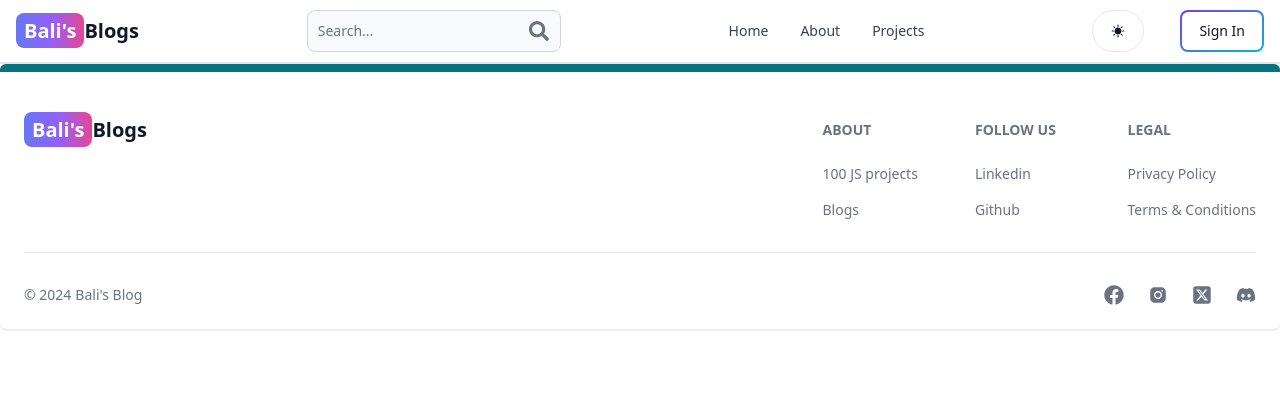
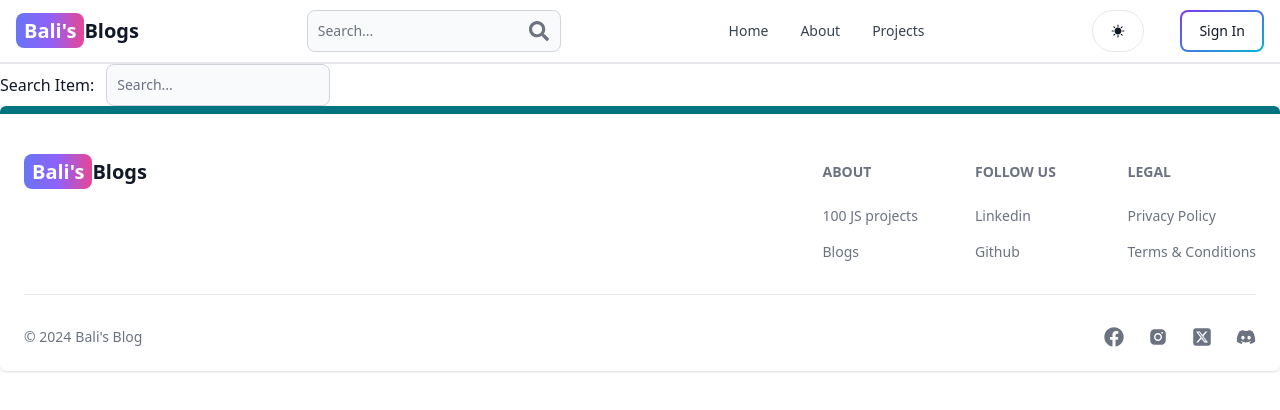
Before and after one commit to MuhammadBilal0111/Bali-s-blog, a React app in the folder Blog Website/Client/blog/: page /search in a window 1280 px wide. Shown: the top 410 px of the page. Built offline with nearby package versions, Linux system fonts and the light colour scheme; no server answers; the HTML template or start-up script is replaced by a standard one.

Commit message:
adjust search term api

```diff
--- a/Blog Website/Client/blog/src/App.jsx
+++ b/Blog Website/Client/blog/src/App.jsx
@@ -14,6 +14,7 @@ import CreatePost from "./pages/CreatePost";
 import UpdatePost from "./pages/UpdatePost";
 import PostPage from "./pages/PostPage";
 import ScrollToTop from "./Components/ScrollToTop";
+import Search from "./pages/Search";
 
 function App() {
   return (
@@ -34,6 +35,7 @@ function App() {
         </Route>
         <Route path="/projects" element={<Projects />}></Route>
         <Route path="/post/:postSlug" element={<PostPage />}></Route>
+        <Route path="/search" element={<Search />}></Route>
       </Routes>
       <Footer />
     </BrowserRouter>
--- a/Blog Website/Client/blog/src/Components/Header.jsx
+++ b/Blog Website/Client/blog/src/Components/Header.jsx
@@ -1,4 +1,4 @@
-import React, { useState } from "react";
+import React, { useEffect, useState } from "react";
 import { Avatar, Button, Dropdown, Navbar, TextInput } from "flowbite-react";
 import { MdSunny } from "react-icons/md";
 import { Link, useLocation, useNavigate } from "react-router-dom";
@@ -8,14 +8,31 @@ import { useDispatch, useSelector } from "react-redux";
 import { toggleTheme } from "../store/themeSlice";
 import { signOutSuccess, signOutFailure } from "../store/userSlice";
 
-
 function Header() {
   const navigate = useNavigate();
   const [signout, setSignOut] = useState(null);
   const path = useLocation().pathname;
+  const location = useLocation();
   const dispatch = useDispatch();
   const { theme } = useSelector((state) => state.theme);
   const { currentUser } = useSelector((state) => state.user);
+  const [searchTerm, setSearchTerm] = useState("");
+
+  useEffect(() => {
+    const urlParams = new URLSearchParams(location.search);
+    const searchTermFromUrl = urlParams.get("searchTerm");
+    if (searchTermFromUrl) {
+      setSearchTerm(searchTermFromUrl);
+    }
+  }, [location.search]);
+
+  const handleSubmit = (e) => {
+    e.preventDefault();
+    const urlParams = new URLSearchParams(location.search);
+    urlParams.set("searchTerm", searchTerm);
+    const searchQuery = urlParams.toString();
+    navigate(`/search?${searchQuery}`);
+  };
 
   const handleToggleTheme = () => {
     dispatch(toggleTheme());
@@ -47,11 +64,15 @@ function Header() {
         </span>
         Blogs
       </Link>
-      <form action="">
+      <form onSubmit={handleSubmit}>
         <TextInput
           type="text"
           placeholder="Search..."
           rightIcon={FaSearch}
+          value={searchTerm}
+          onChange={(e) => {
+            setSearchTerm(e.target.value);
+          }}
           className="hidden lg:inline"
         />
       </form>
--- /dev/null
+++ b/Blog Website/Client/blog/src/pages/Search.jsx
@@ -0,0 +1,80 @@
+import React, { useEffect, useState } from "react";
+import { TextInput } from "flowbite-react";
+import { useLocation } from "react-router-dom";
+
+function Search() {
+  const [sidebarData, setSidebarData] = useState({
+    searchTerm: "",
+    sort: "desc",
+    category: "uncategorize",
+  });
+  const location = useLocation();
+  const [post, setPost] = useState([]);
+  const [loading, setLoading] = useState(false);
+  const [showMore, setShowMore] = useState(false);
+
+  useEffect(() => {
+    const URLParams = new URLSearchParams(location.search);
+    const searchTermFromUrl = URLParams.get("searchTerm");
+    const categoryFromUrl = URLParams.get("category");
+    const sortFromUrl = URLParams.get("sort");
+    if (searchTermFromUrl || sortFromUrl || categoryFromUrl) {
+      setSidebarData({ ...sidebarData, searchTerm: searchTermFromUrl });
+      setSidebarData({ ...sidebarData, sort: sortFromUrl });
+      setSidebarData({ ...sidebarData, category: categoryFromUrl });
+    }
+    const searchQuery = URLParams.toString();
+
+    const fetchPosts = async () => {
+      setLoading(true);
+
+      const res = await fetch(`/api/post/get-posts?${searchQuery}`);
+      const response = await res.json();
+      setLoading(false);
+      if (res.ok) {
+        setPost(response.data.posts);
+        if (response.data.posts.length === 9) {
+          setShowMore(true);
+        } else {
+          setShowMore(false);
+        }
+      } else {
+        return;
+      }
+    };
+    fetchPosts();
+  }, [location.search]);
+  const handleChange = (e) => {
+    if (e.target.id === "seachTerm") {
+      setSidebarData({ ...sidebarData, searchTerm: e.target.value });
+    }
+    if (e.target.id === "sort") {
+      const order = e.target.value || "desc";
+      setSidebarData({ ...sidebarData, sort: order });
+    }
+    if (e.target.id === "category") {
+      const category = e.target.value || "uncategorize";
+      setSidebarData({ ...setSidebarData, category });
+    }
+  };
+  return (
+    <div>
+      <div className="">
+        <form>
+          <div className="flex gap-3 items-center">
+            <label>Search Item:</label>
+            <TextInput
+              placeholder="Search..."
+              id="seachTerm"
+              type="text"
+              value={sidebarData.searchTerm}
+              onChange={handleChange}
+            ></TextInput>
+          </div>
+        </form>
+      </div>
+    </div>
+  );
+}
+
+export default Search;
```
Also changed, not shown: 1 other file (tests, documents, lock files or other folders).
